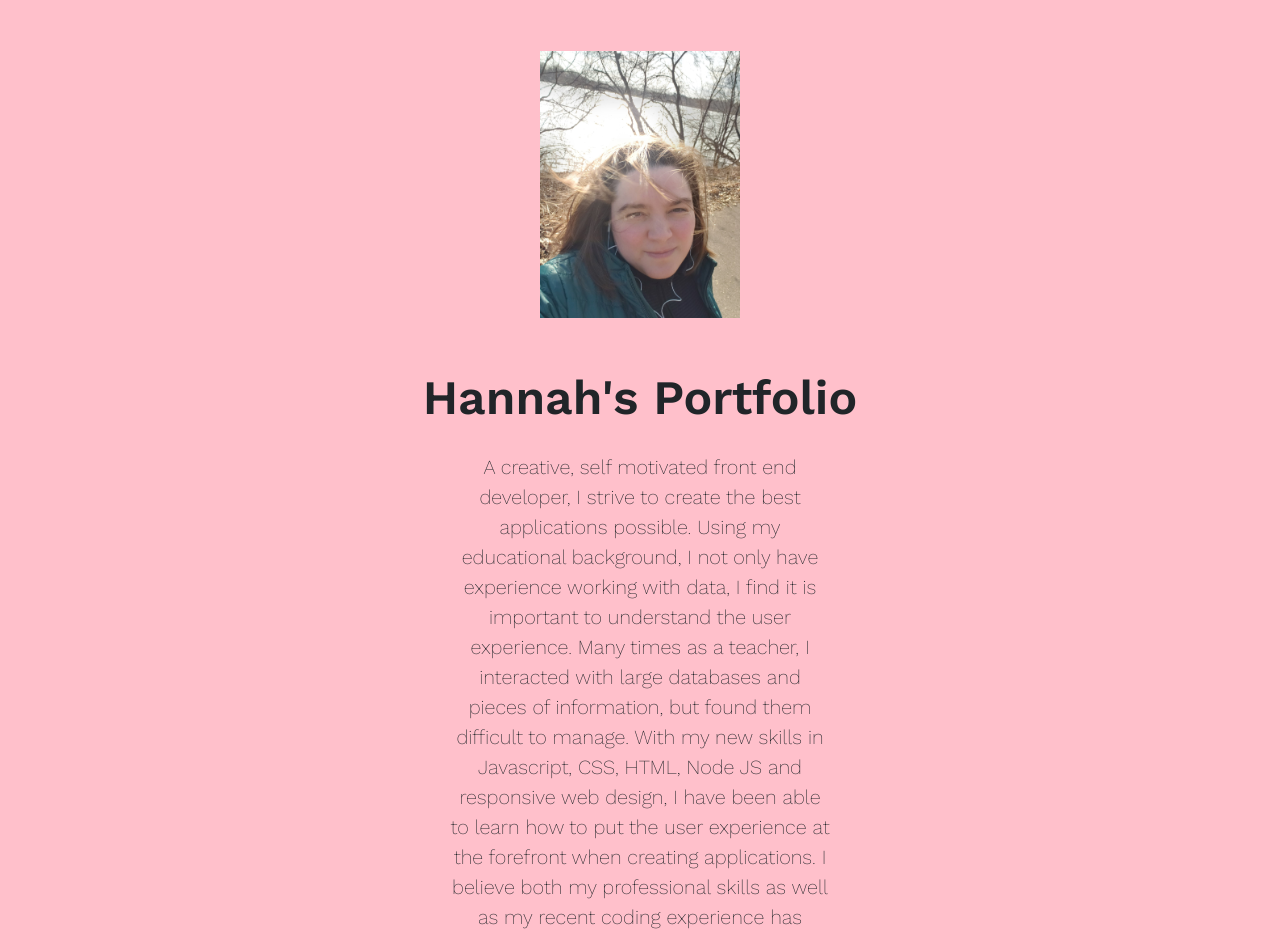
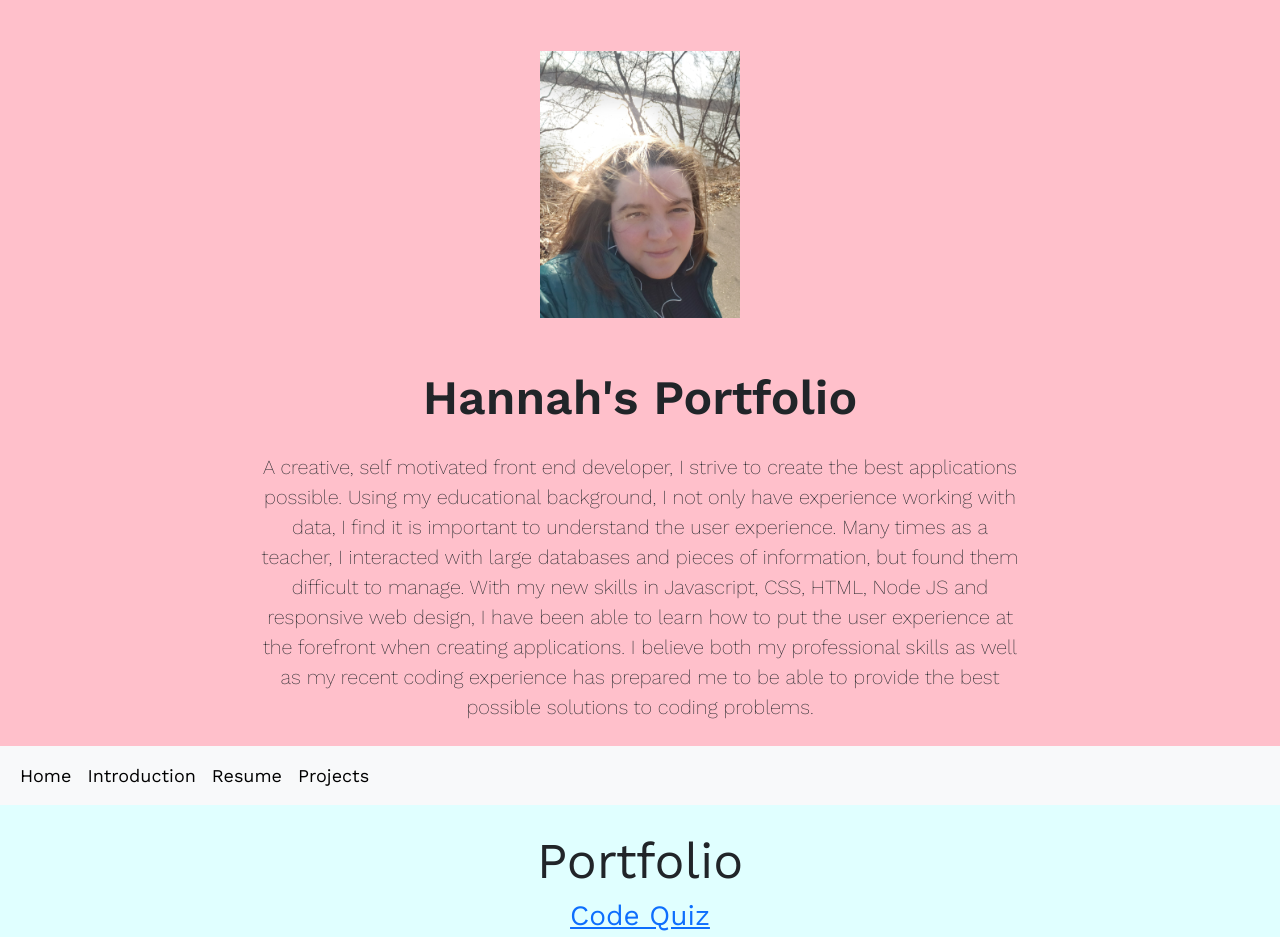
Before and after one commit to hlodg/HannahPortfolio, a React (Create React App) app in the folder hannah-portfolio/: page / in a window 1280 px wide. Shown: the top 937 px of the page. Built offline with nearby package versions, Linux system fonts and the light colour scheme.

Commit message:
working on flex properties

```diff
--- a/hannah-portfolio/src/components/nav/nav.css
+++ b/hannah-portfolio/src/components/nav/nav.css
@@ -2,6 +2,7 @@
     background-color: pink;
     padding: 0;
 }
+
 
 #image{
     width: 200px;
--- a/hannah-portfolio/src/components/nav/nav.js
+++ b/hannah-portfolio/src/components/nav/nav.js
@@ -6,11 +6,9 @@ const Nav = () => {
   return (
     <div id="nav">
       <div class="text-center" id="intro">
-        <img src="assets/Phone Photo 222.jpg" alt="could not display" id="image" />
-        <h1 class="display-5 fw-bold" id="title">Hannah's Portfolio</h1>
-        <div class="col-lg-6 mx-auto">
+          <img src="assets/Phone Photo 222.jpg" alt="could not display" id="image" />
+          <h1 class="display-5 fw-bold" id="title">Hannah's Portfolio</h1>
           <p class="lead mb-4">A creative, self motivated front end developer, I strive to create the best applications possible. Using my educational background, I not only have experience working with data, I find it is important to understand the user experience. Many times as a teacher, I interacted with large databases and pieces of information, but found them difficult to manage. With my new skills in Javascript, CSS, HTML, Node JS and responsive web design, I have been able to learn how to put the user experience at the forefront when creating applications. I believe both my professional skills as well as my recent coding experience has prepared me to be able to provide the best possible solutions to coding problems. </p>
-        </div>
       </div>
       <nav class="navbar navbar-expand-lg bg-light">
         <div class="container-fluid">
```
